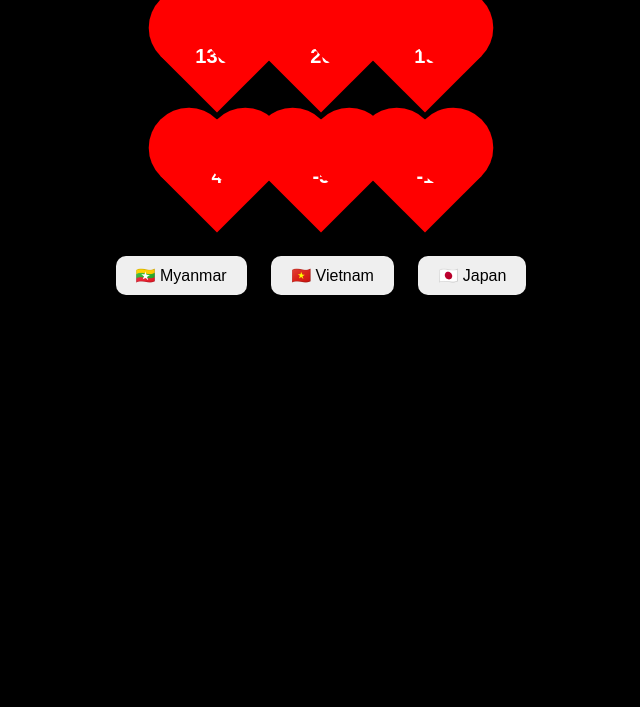
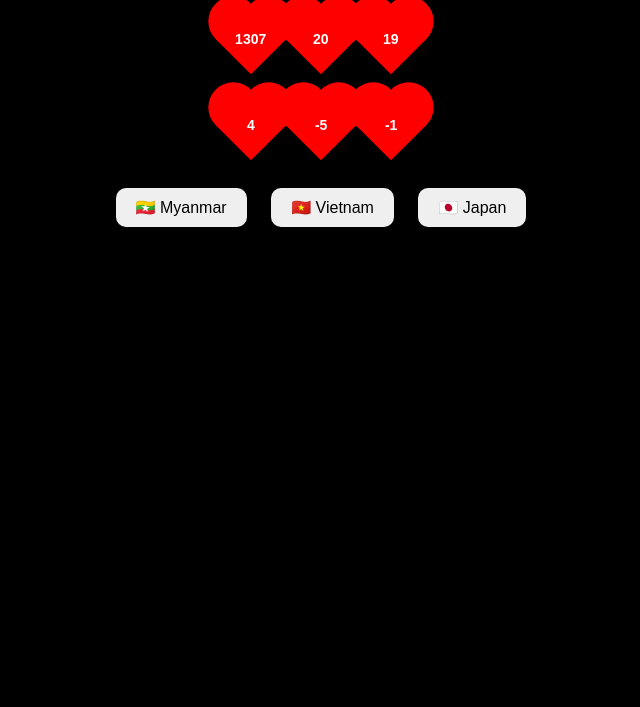
Before and after one commit to MinMyatKhaing/anniversary, a plain HTML site: page index.html in a window 1280 px wide. Shown: the part 93-800 px from the top of the page, without its empty margins (319-959 px from the left). Drawn offline with Linux system fonts and the light colour scheme.

Commit message:
Update heart and number styles in index.html
Adjusted dimensions and font sizes for heart and number classes.

```diff
--- a/index.html
+++ b/index.html
@@ -23,15 +23,15 @@ margin:20px;
 }
 
 .heart{
-width:80px;
-height:80px;
+width:50px;
+height:50px;
 background:red;
 display:inline-flex;
 align-items:center;
 justify-content:center;
-margin:10px;
+margin:8px;
 color:white;
-font-size:20px;
+font-size:14px;
 font-weight:bold;
 position:relative;
 transform:rotate(-45deg);
@@ -40,25 +40,27 @@ transform:rotate(-45deg);
 .heart:before,
 .heart:after{
 content:"";
-width:80px;
-height:80px;
+width:50px;
+height:50px;
 background:red;
 border-radius:50%;
 position:absolute;
 }
 
 .heart:before{
-top:-40px;
+top:-25px;
 left:0;
 }
 
 .heart:after{
-left:40px;
+left:25px;
 top:0;
 }
 
 .number{
 transform:rotate(45deg);
+z-index:1;
+font-size:14px;
 }
 
 button{
```
